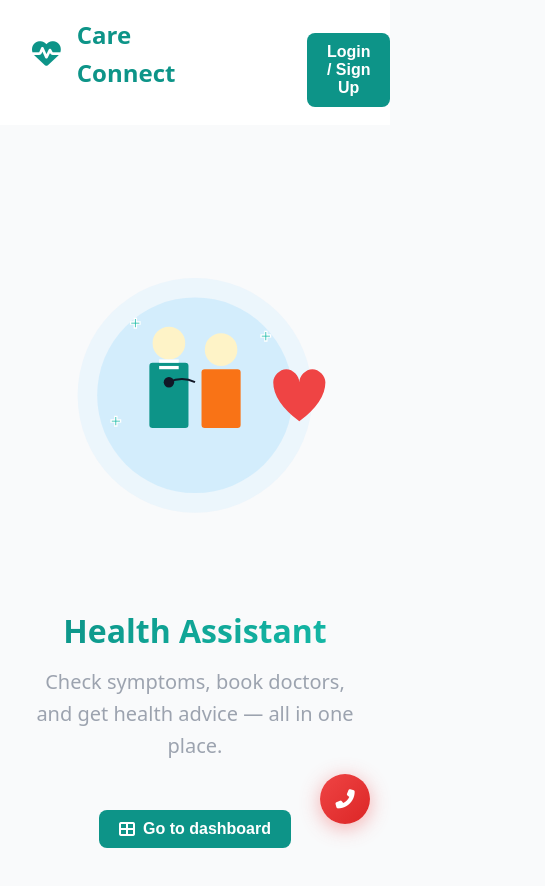
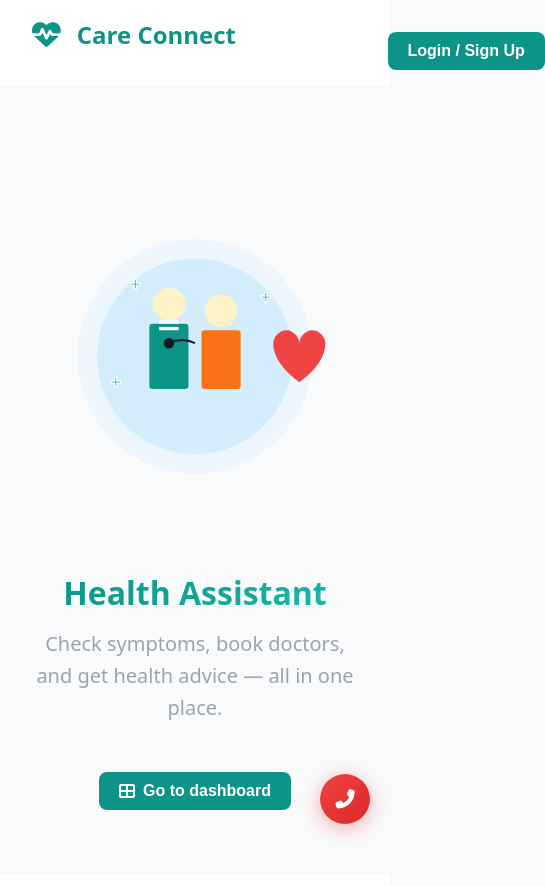
Before and after one commit to RIT2006ESH/Care_Connect1, a React (Create React App) app in the folder frontend/: page / in a window 390 px wide. Shown: the top 886 px of the page, 545 px wide, since content can reach past the window. Built offline with nearby package versions, Linux system fonts and the light colour scheme.

Commit message:
Improve layout and navigation

```diff
--- a/frontend/src/components/Layout.js
+++ b/frontend/src/components/Layout.js
@@ -13,6 +13,7 @@ const Layout = () => {
     "/dashboard",
     "/doctor-dashboard",
     "/admin-dashboard",
+    "/admin",
     "/appointment",
   ].some((path) => location.pathname.startsWith(path));
 
--- a/frontend/src/components/Navbar.css
+++ b/frontend/src/components/Navbar.css
@@ -3,7 +3,7 @@
   top: 0;
   left: 0;
   right: 0;
-  background-color: var(--background);
+  background-color: var(--background, #F9FAFB);
   z-index: 1000;
 }
 
@@ -13,7 +13,26 @@
   align-items: center;
   max-width: 1200px;
   margin: 0 auto;
-  padding: 1rem;
+  padding: 1rem 1.5rem;
+  gap: 1.25rem;
+  flex-wrap: nowrap;
+}
+
+/* Logo */
+.logo {
+  display: flex;
+  align-items: center;
+  font-size: 1.5rem;
+  font-weight: 700;
+  color: var(--primary, #0D9488);
+  text-decoration: none;
+  white-space: nowrap;
+  flex-shrink: 0;
+}
+
+.logo i {
+  margin-right: 0.5rem;
+  font-size: 1.8rem;
 }
 
 /* Menu Toggle Button */
@@ -30,11 +49,87 @@
   display: flex;
   list-style: none;
   gap: 2rem;
+  align-items: center;
+  justify-content: center;
+  flex: 1;
+  min-width: 0;
+  flex-wrap: wrap;
+  margin: 0;
+  padding: 0 1rem;
+  opacity: 1;
+  visibility: visible;
+}
+
+.nav-links li {
+  display: flex;
+}
+
+.nav-links a {
+  color: var(--text, #111827);
+  text-decoration: none;
+  font-weight: 600;
+  transition: color 0.3s ease;
+  position: relative;
+  white-space: nowrap;
+  opacity: 1;
+}
+
+.nav-links a:hover {
+  color: var(--primary, #0D9488);
+}
+
+.nav-links a::after {
+  content: '';
+  position: absolute;
+  width: 0;
+  height: 2px;
+  bottom: -5px;
+  left: 50%;
+  background-color: var(--primary, #0D9488);
+  transition: all 0.3s ease;
+  transform: translateX(-50%);
+}
+
+.nav-links a:hover::after {
+  width: 100%;
+}
+
+.nav-buttons {
+  display: flex;
+  align-items: center;
+  gap: 1rem;
+  flex-wrap: nowrap;
+  flex-shrink: 0;
+}
+
+/* Theme Toggle */
+.theme-toggle {
+  background: none;
+  border: none;
+  color: var(--text, #111827);
+  font-size: 1.2rem;
+  cursor: pointer;
+  padding: 0.5rem;
+  border-radius: 50%;
+  transition: all 0.3s ease;
+}
+
+.theme-toggle:hover {
+  background-color: var(--border, #E5E7EB);
 }
 
 .nav-links.active {
   opacity: 1;
   transform: translateX(0);
+}
+
+@media (max-width: 1024px) {
+  .nav-links {
+    gap: 1.25rem;
+  }
+  .nav-buttons {
+    gap: 0.6rem;
+  }
 }
 
 @media (max-width: 768px) {
@@ -47,7 +142,7 @@
     top: 100%;
     left: 0;
     right: 0;
-    background-color: var(--background);
+    background-color: var(--background, #F9FAFB);
     flex-direction: column;
     align-items: center;
     padding: 1rem;
@@ -64,4 +159,10 @@
   .nav-buttons {
     display: none;
   }
+
+  .nav-container {
+    display: flex;
+    padding: 1rem;
+    flex-wrap: nowrap;
+  }
 }
--- a/frontend/src/components/Navbar.js
+++ b/frontend/src/components/Navbar.js
@@ -2,11 +2,13 @@ import React, { useState, useRef, useEffect } from "react";
 import { Link, useNavigate } from "react-router-dom";
 import './Navbar.css'
 import { useAuth } from "../auth/AuthContext";
+
 const Navbar = ({ theme, toggleTheme }) => {
   const [isMenuOpen] = useState(false);
   const navbarRef = useRef(null);
   const navigate = useNavigate();
   const { isAuthenticated, user, signOut } = useAuth();
+
   useEffect(() => {
     const handleScroll = () => {
       if (navbarRef.current) {
@@ -20,6 +22,7 @@ const Navbar = ({ theme, toggleTheme }) => {
     window.addEventListener("scroll", handleScroll);
     return () => window.removeEventListener("scroll", handleScroll);
   }, []);
+
   const handleLoginClick = () => {
     navigate("/auth");
   };
@@ -28,6 +31,7 @@ const Navbar = ({ theme, toggleTheme }) => {
     signOut();
     navigate("/");
   };
+
   return (
     <nav className="navbar" ref={navbarRef}>
       <div className="nav-container">
@@ -56,7 +60,7 @@ const Navbar = ({ theme, toggleTheme }) => {
             <i className={theme === "dark" ? "fas fa-sun" : "fas fa-moon"}></i>
           </button>
           <div style={{ display: "flex", alignItems: "center", gap: "1rem" }}>
-            <span style={{ color: "var(--text)", fontWeight: "500" }}>
+            <span style={{ color: "var(--text)", fontWeight: "500", whiteSpace: "nowrap" }}>
               {isAuthenticated ? `Welcome, ${user?.name?.split(" ")[0] || "User"}` : "Welcome"}
             </span>
           </div>
@@ -74,4 +78,5 @@ const Navbar = ({ theme, toggleTheme }) => {
     </nav>
   );
 };
+
 export default Navbar;
```
